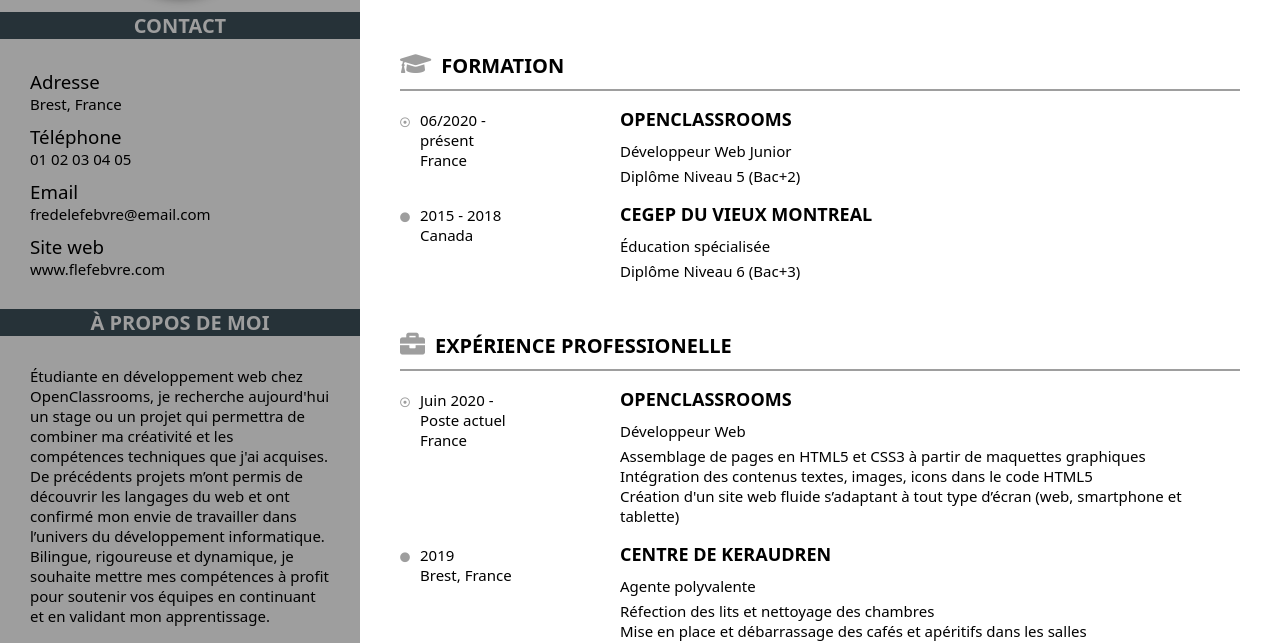
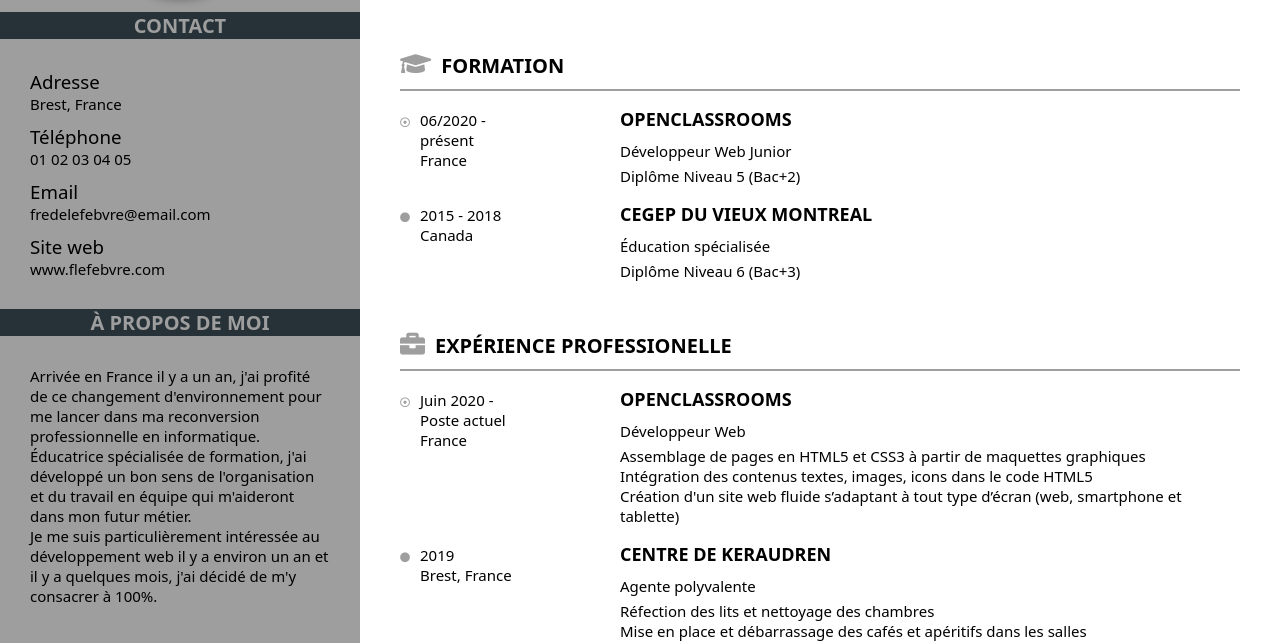
Before and after one commit to frederique27/OC-projetCV, a plain HTML site: page index.html in a window 1280 px wide. Shown: the part 169-812 px from the top of the page. Drawn offline with Linux system fonts and the light colour scheme.

Commit message:
Modification de la section a propos de moi

```diff
--- a/index.html
+++ b/index.html
@@ -23,14 +23,9 @@
       <div id="apropos">
         <h2>à propos de moi</h2>
         <p>
-          Étudiante en développement web chez OpenClassrooms, je recherche
-          aujourd'hui un stage ou un projet qui permettra de combiner ma
-          créativité et les compétences techniques que j'ai acquises. De
-          précédents projets m’ont permis de découvrir les langages du web et
-          ont confirmé mon envie de travailler dans l’univers du développement
-          informatique. Bilingue, rigoureuse et dynamique, je souhaite mettre
-          mes compétences à profit pour soutenir vos équipes en continuant et en
-          validant mon apprentissage.
+          Arrivée en France il y a un an, j'ai profité de ce changement d'environnement pour me lancer dans ma reconversion professionnelle en informatique. <br>
+          Éducatrice spécialisée de formation, j'ai développé un bon sens de l'organisation et du travail en équipe qui m'aideront dans mon futur métier. <br>
+          Je me suis particulièrement intéressée au développement web il y a environ un an et il y a quelques mois, j'ai décidé de m'y consacrer à 100%.
         </p>
       </div>
 
```
